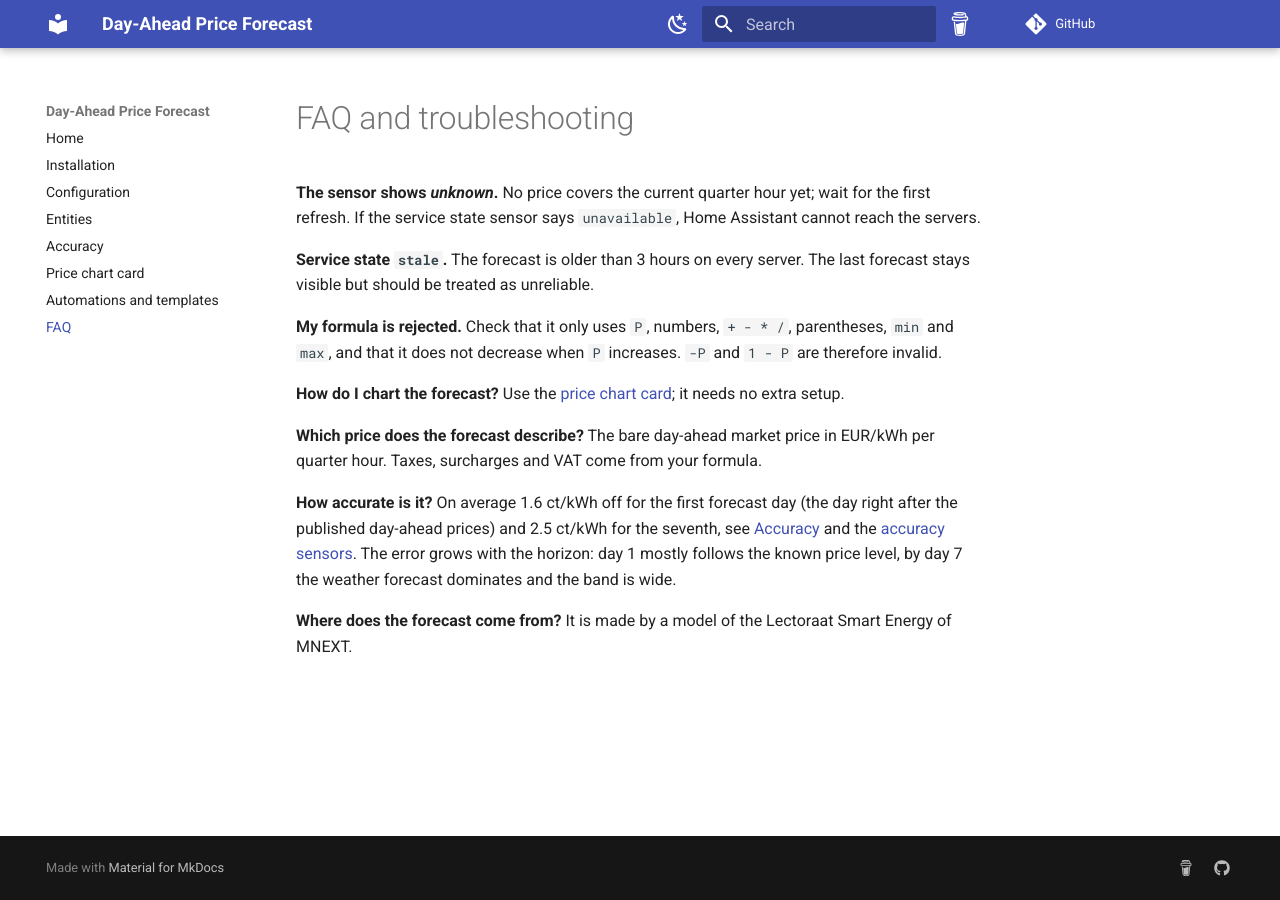
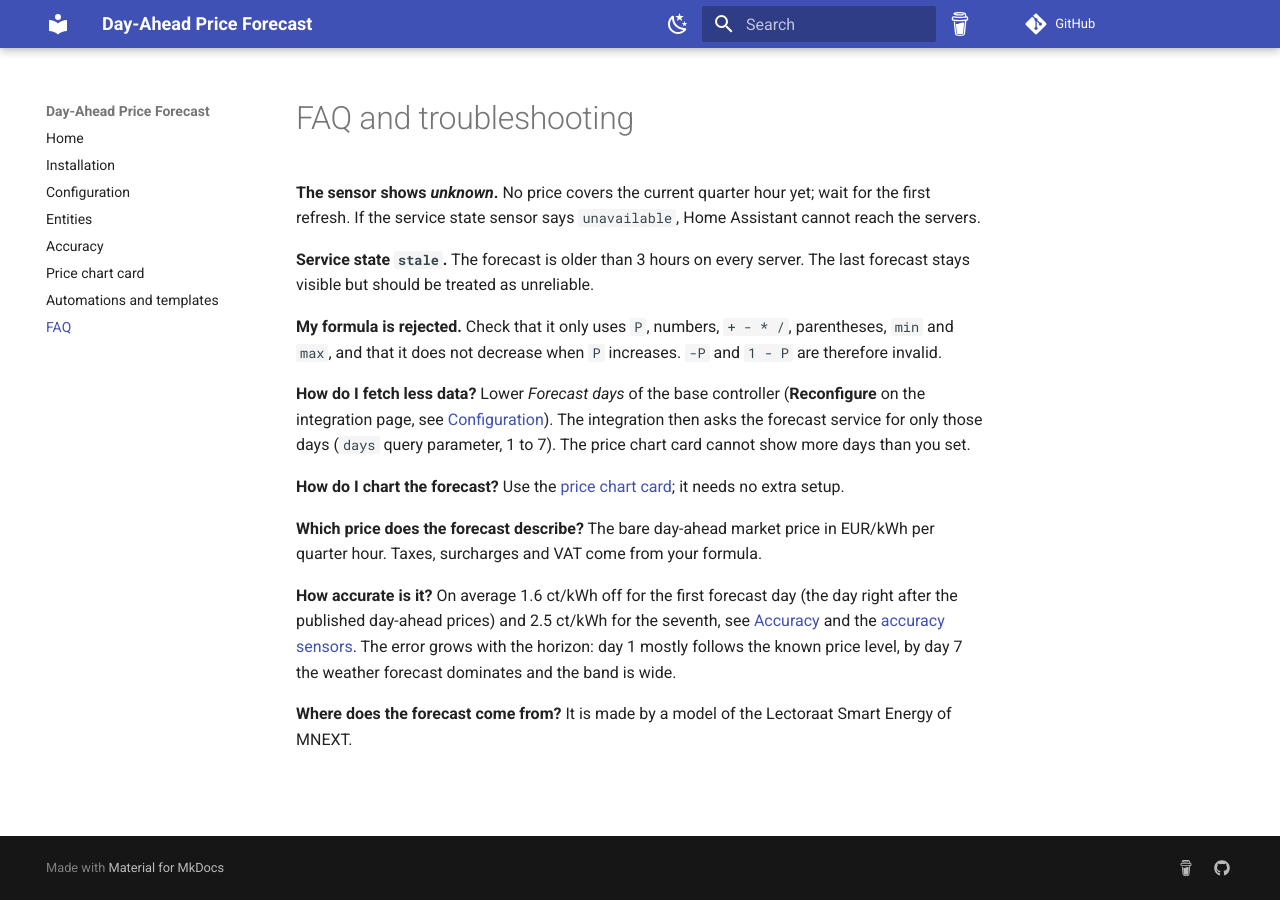
Before and after one commit to abroeders/7day-ahead-price-forecast, an MkDocs documentation site: the page built from docs/faq.md, in a window 1280 px wide. Built offline with MkDocs 1.6.1 and Material for MkDocs 9.7.7, drawn with Linux system fonts in a browser that asks for light colours; comment, search, counter and statistics services are not loaded.

Commit message:
docs: forecast days in the FAQ and the client contract (#17)

```diff
--- a/docs/faq.md
+++ b/docs/faq.md
@@ -8,6 +8,10 @@ should be treated as unreliable.
 
 **My formula is rejected.** Check that it only uses `P`, numbers, `+ - * /`, parentheses, `min` and `max`, and that
 it does not decrease when `P` increases. `-P` and `1 - P` are therefore invalid.
+
+**How do I fetch less data?** Lower *Forecast days* of the base controller (**Reconfigure** on the integration
+page, see [Configuration](configuration.md#forecast-days)). The integration then asks the forecast service for only
+those days (`days` query parameter, 1 to 7). The price chart card cannot show more days than you set.
 
 **How do I chart the forecast?** Use the [price chart card](card.md); it needs no extra setup.
 
```
Also changed, not shown: docs/design/2026-11-26-architecture.md (+4 -0 lines).
